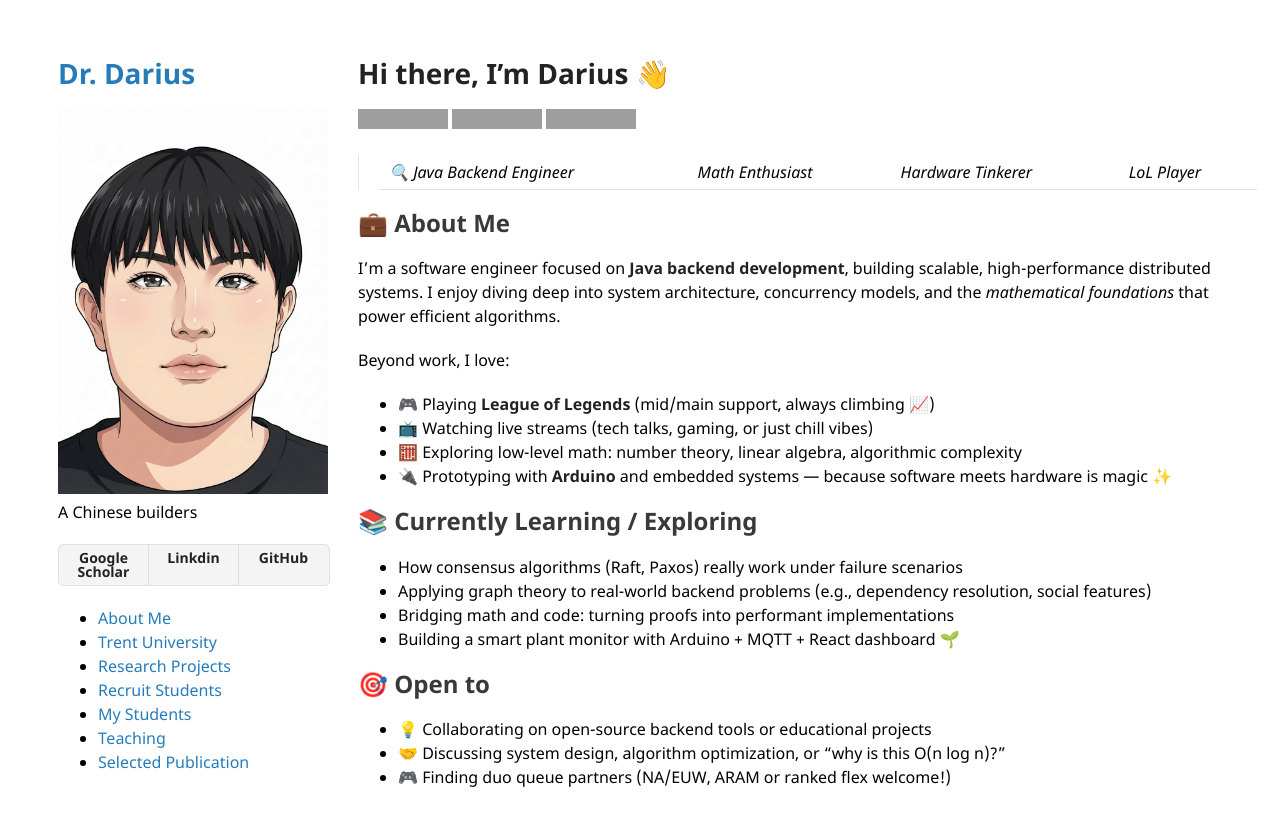
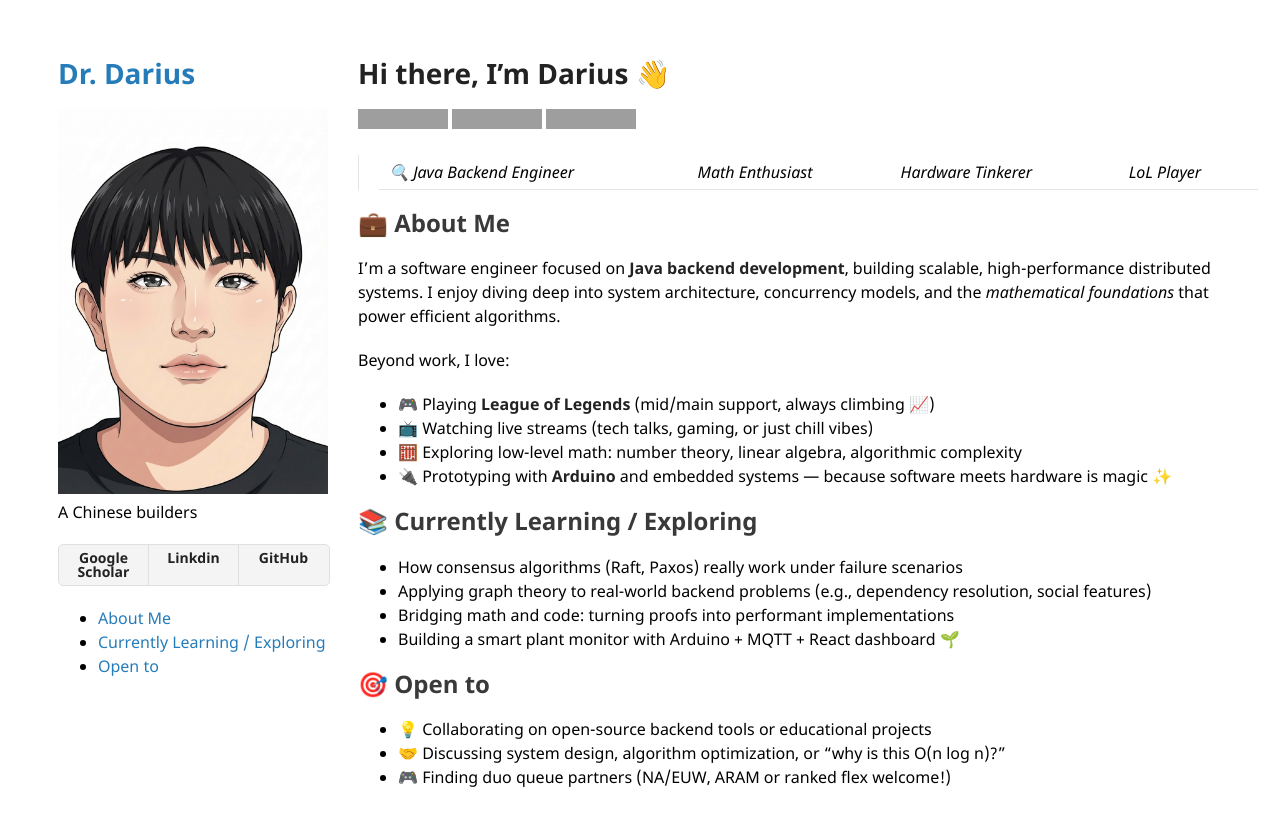
Before and after one commit to chen-jinxiao/chen-jinxiao.github.io, a Jekyll site: the page built from index.md, in a window 1280 px wide. Shown: the top 826 px of the page. Built offline with Jekyll 4.4.1, drawn with Linux system fonts in a browser that asks for light colours; our own code applies the rules of GitHub Pages for plain Markdown files; grey boxes are pictures that could not be loaded.

Commit message:
自定义

```diff
--- a/_layouts/default.html
+++ b/_layouts/default.html
@@ -33,21 +33,21 @@
 
         {% if site.show_downloads %}
         <ul class="downloads">
-          <li><a href="https://scholar.google.com/citations?user=m3ONACQAAAAJ&hl=en"><strong>Google Scholar</strong></a></li>
+          <li><a href="https://github.com/Itisxiao/"><strong>Google Scholar</strong></a></li>
           <!-- <li><a href="https://www.researchgate.net/profile/Bin-Guo-5"><strong>Research Gate</strong></a></li> -->
-          <li><a href="https://www.linkedin.com/in/binguo15/"><strong>Linkdin</strong></a></li>
-          <li><a href="https://github.com/Itisben/"><strong>GitHub</strong></a></li>
+          <li><a href="https://github.com/Itisxiao/"><strong>Linkdin</strong></a></li>
+          <li><a href="https://github.com/Itisxiao/"><strong>GitHub</strong></a></li>
         </ul>
         {% endif %}
 
         <ul>
           <li><a href="#about-me">About Me</a></li>
-          <li><a href="#trent-university">Trent University</a></li>
-          <li><a href="#research-projects">Research Projects</a></li>
-          <li><a href="#recruit-students">Recruit Students</a></li>
-          <li><a href="#my-students">My Students</a></li>
-          <li><a href="#teaching">Teaching</a></li>
-          <li><a href="#selected-publication">Selected Publication</a></li>
+          <li><a href="#Currently Learning / Exploring">Currently Learning / Exploring</a></li>
+          <li><a href="#Open to">Open to</a></li>
+<!--          <li><a href="#recruit-students">Recruit Students</a></li>-->
+<!--          <li><a href="#my-students">My Students</a></li>-->
+<!--          <li><a href="#teaching">Teaching</a></li>-->
+<!--          <li><a href="#selected-publication">Selected Publication</a></li>-->
 <!--               <ll><a href="#thesis">Thesis</a></ll>
               <ll><a href="#journal">Journal</a></ll>
               <ll><a href="#conference">Conference</a></ll> -->
```
